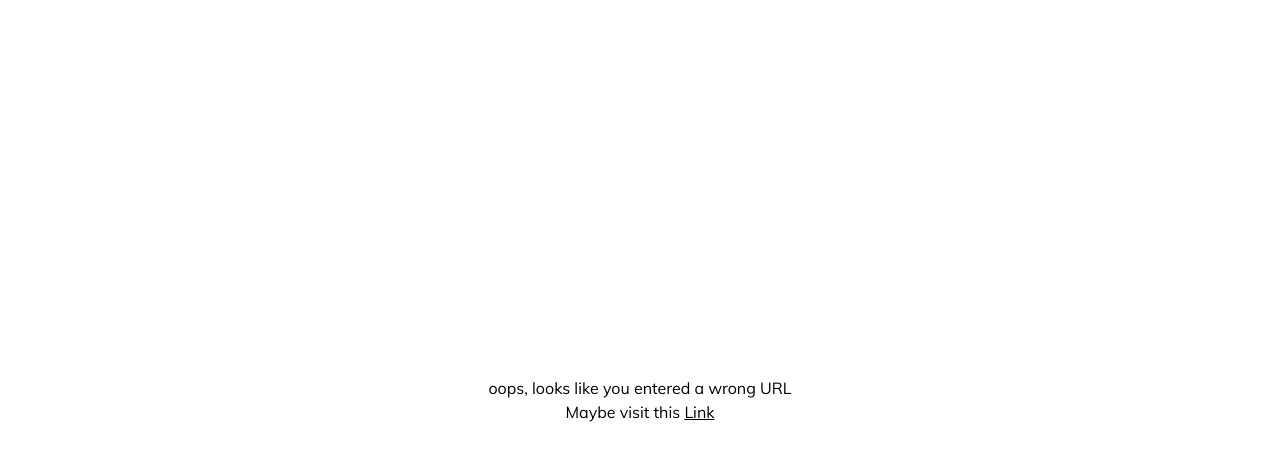
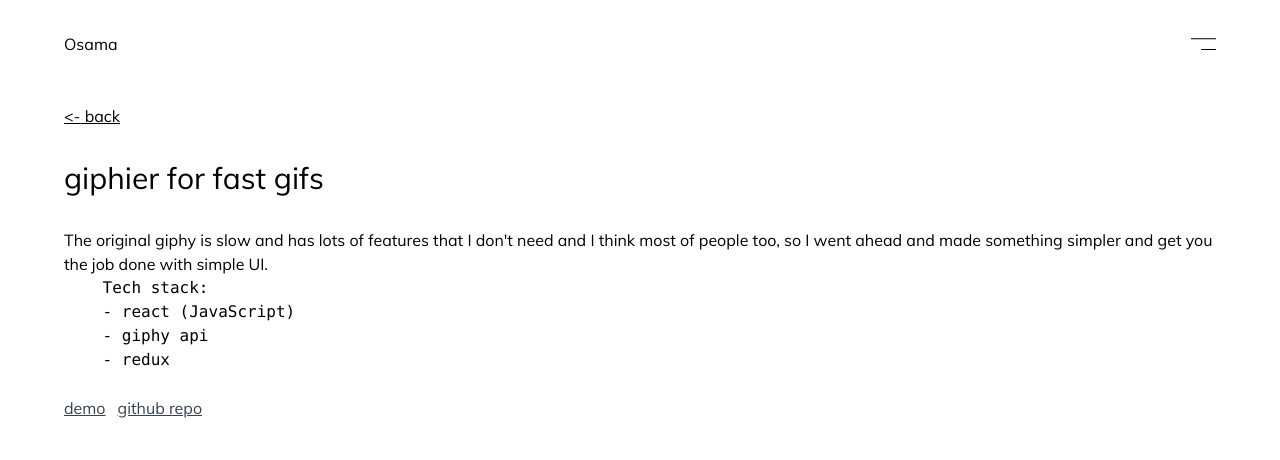
Before and after one commit to osamaakb/osama.com, a Next.js app: page /projects/1 in a window 1280 px wide. Before the commit this address had no page. Shown: the top 460 px of the page. Built offline with nearby package versions, Linux system fonts and the light colour scheme.

Commit message:
Style: add animations to grid list
updated flex to grid in blogs and projects

```diff
--- a/package.json
+++ b/package.json
@@ -22,6 +22,7 @@
     "react": "17.0.2",
     "react-dom": "17.0.2",
     "react-html-parser": "^2.0.2",
+    "react-markdown": "^7.0.0",
     "react-query": "^3.17.2",
     "react-slick": "^0.28.1",
     "tailwindcss": "^2.1.4"
--- a/src/components/BlogItem/BlogItem.tsx
+++ b/src/components/BlogItem/BlogItem.tsx
@@ -12,7 +12,7 @@
   return (
     <Link href={`/blog/${title}`}>
       <a aria-label="open block">
-        <div className="lg:m-11 md:m-6 sm:mx-2 sm:my-5 max-w-sm my-5 mx-4 lg:mx-4 md:mx-4">
+        <div className="lg:m-8 md:m-6 sm:mx-2 sm:my-5 my-5 mx-4 lg:mx-4 md:mx-4 animate-fade">
           <div className="h-56 relative w-full">
             <Image
               src={thumbnail}
--- a/src/data/sideProjectsData.ts
+++ b/src/data/sideProjectsData.ts
@@ -14,7 +14,8 @@
         id: "1",
         title: "giphier for fast gifs",
         description: "Search and find gifs or stickers you like and share them in a faster way",
-        story: `The original [https://giphy.com/](giphy) is slow and has lots of features that I don't need and I think most of people too, so I went ahead and made something simpler and get you the job done with simple UI.
+        story: `The original [giphy](https://giphy.com/) is slow and has lots of features that I don't need and I think
+        most of people too, so I went ahead and made something simpler and get you the job done with simple UI.
 
         Tech stack:
         - react (JavaScript)
@@ -45,8 +46,7 @@
         id: "3",
         title: "watch later web",
         description: "Simple website where you can keep all your movies in one place to watch later",
-        story: `
-        This website is originally a mobile app, you can find the androind app here
+        story: `This website is originally a mobile app, you can find the androind app [here](https://play.google.com/store/apps/details?id=com.osama.akb.watchlater)
 
         if you want to build or participate in building the ios app, feel free to contact me.
 
--- a/src/pages/blog/index.tsx
+++ b/src/pages/blog/index.tsx
@@ -3,6 +3,7 @@
 import { useQuery, useQueryClient } from "react-query";
 import { getBlogs } from "../../api/Blog";
 import BlogItem from "../../components/BlogItem";
+import Delayed from "../../components/Delayed";
 import Footer from "../../components/Footer";
 import Navbar from "../../components/Navbar";
 
@@ -17,10 +18,12 @@
         <title>Blog</title>
       </Head>
       <Navbar black />
-      <div className="flex flex-wrap justify-center">
+      <div className="grid lg:grid-cols-3 md:grid-cols-2 sm:grid-cols-1 gap-4 lg:mx-12 md:mx-4 sm:mx-2  ">
         {blogsQuery.isSuccess &&
           blogsQuery.data.items.map((blog: any, blogIdx: number) => (
-            <BlogItem {...blog} key={blogIdx} />
+            <Delayed waitBeforeShow={200 * blogIdx}>
+              <BlogItem {...blog} key={blogIdx} />
+            </Delayed>
           ))}
       </div>
       <Footer />
--- /dev/null
+++ b/src/pages/projects/[slug].tsx
@@ -0,0 +1,39 @@
+import { useRouter } from "next/router";
+import Navbar from "../../components/Navbar";
+import { sideProjcets, SideProject } from "../../data/sideProjectsData";
+import ReactMarkdown from "react-markdown";
+import Link from "next/link";
+
+export interface ProjectDetailsProps {}
+
+const ProjectDetails: React.FC<ProjectDetailsProps> = () => {
+  const router = useRouter();
+  const projectId = router.query.slug;
+
+  const { title, img, description, demoLink, repoLink, story }: SideProject =
+    sideProjcets.filter((project) => project.id === projectId)[0];
+
+  return (
+    <div>
+      <Navbar black />
+      <div className="mx-16 my-4">
+        <Link href="/projects">
+          <a className="underline">{"<-"} back</a>
+        </Link>
+        <h1 className="text-3xl my-8">{title}</h1>
+        {img && <img src={img} alt="project image" />}
+        <ReactMarkdown children={story} />
+        <div className="flex">
+          <a className="underline text-gray-700" href={demoLink}>
+            demo
+          </a>
+          <a className="ml-3 underline text-gray-700" href={repoLink}>
+            github repo
+          </a>
+        </div>
+      </div>
+    </div>
+  );
+};
+
+export default ProjectDetails;
--- a/src/pages/projects/index.tsx
+++ b/src/pages/projects/index.tsx
@@ -1,6 +1,7 @@
 import Head from "next/head";
 import Link from "next/link";
 import React from "react";
+import Delayed from "../../components/Delayed";
 import Navbar from "../../components/Navbar";
 import { sideProjcets, SideProject } from "../../data/sideProjectsData";
 
@@ -11,11 +12,12 @@
         <title>Blog</title>
       </Head>
       <Navbar black />
-      <div className="flex flex-wrap justify-between lg:mx-12 md:mx-4 sm:mx-0">
-        {sideProjcets.map((project: SideProject) => {
+      <div className="lg:mx-12 md:mx-4 sm:mx-0 grid lg:grid-cols-3 md:grid-cols-2 sm:grid-cols-1 gap-8 px-4">
+        {sideProjcets.map((project: SideProject, i) => {
           return (
-            <Link href={`/projects/${project.id}`} key={project.id}>
-              <div className="p-8 border border-black flex-col m-4 lg:flex-1 md:flex-auto sm:flex-grow text-left hover:border-transparent cursor-pointer">
+            <Delayed waitBeforeShow={i * 200} key={project.id}>
+              <Link href={`/projects/${project.id}`}>
+                <div className="animate-fade p-8 border border-black flex-col text-left hover:border-transparent cursor-pointer">
                   <h1 aria-label="title" className="font-bold mb-2">
                     {project.title}
                   </h1>
@@ -30,6 +32,7 @@
                   </div>
                 </div>
               </Link>
+            </Delayed>
           );
         })}
       </div>
```
Also changed, not shown: 1 other file (tests, documents, lock files or other folders). Lines whose indentation alone changed are shown as unchanged.
